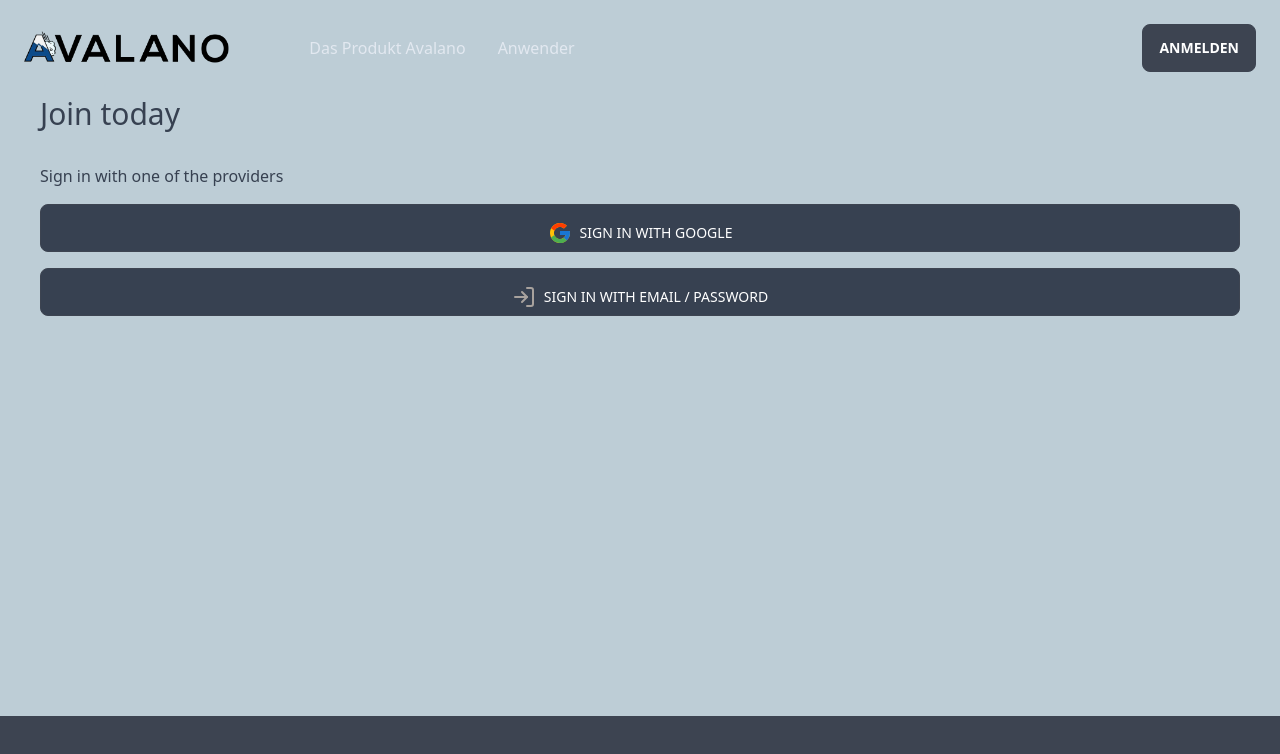
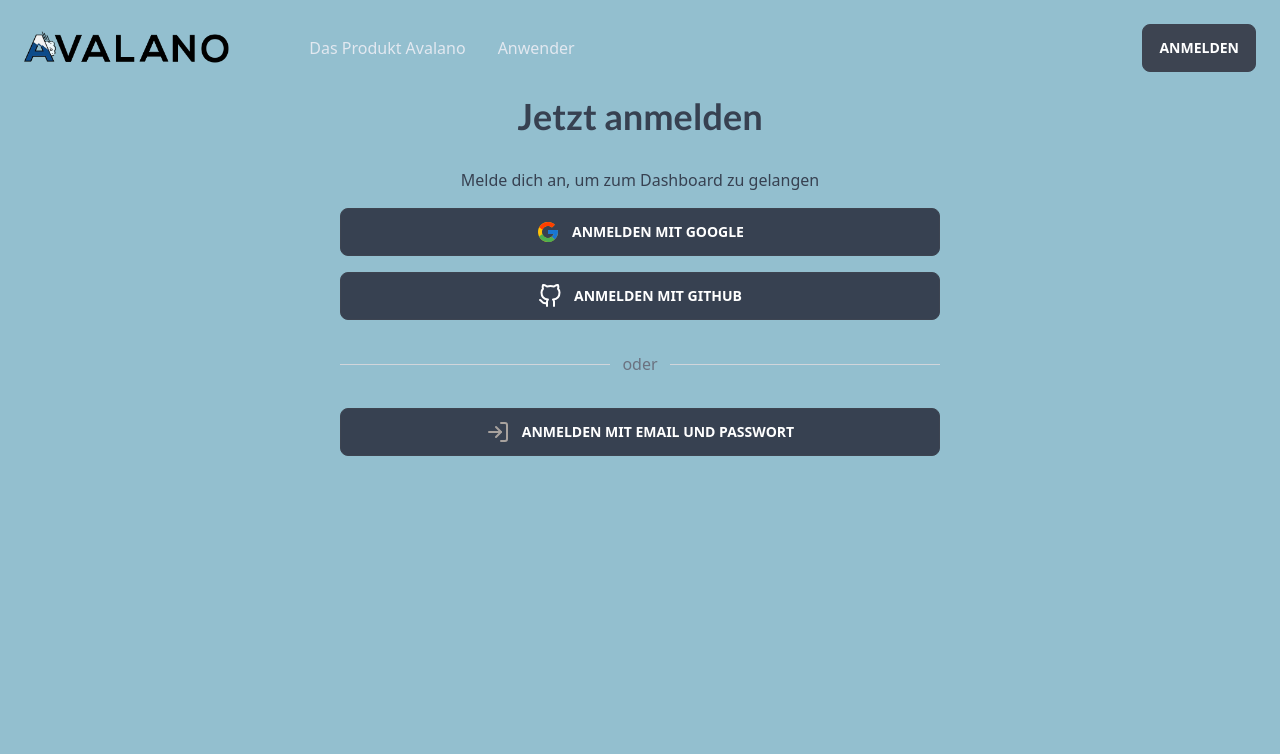
Before and after one commit to Maarsls/avalano-website, a Next.js app: page /auth/login in a window 1280 px wide. Shown: the top 754 px of the page. Built offline with nearby package versions, Linux system fonts and the light colour scheme; no server answers.

Commit message:
added register page and added login page to the dashboard

```diff
--- a/components/TeamSection.js
+++ b/components/TeamSection.js
@@ -20,7 +20,7 @@ const TeamSection = () => {
 
       <div className="flex flex-col gap-7 md:flex-row md:justify-center md:gap-16">
         {data?.map((member) => (
-          <div className="flex flex-col justify-center align-middle">
+          <div className="flex flex-col justify-center align-middle" key={member.name}>
             <img
               src={member.pictureUrl}
               alt="Sepp"
--- a/components/avalano/Milestone.js
+++ b/components/avalano/Milestone.js
@@ -1,14 +1,51 @@
-import React from "react";
+import React, { useState, useEffect, useRef } from "react";
 
-export default function Milestone({ milestone, description, when }) {
+// function useOnScreen(ref, rootMargin = "0px") {
+//   // State and setter for storing whether element is visible
+//   const [isIntersecting, setIntersecting] = useState(false);
+
+//   useEffect(() => {
+//     const observer = new IntersectionObserver(
+//       ([entry]) => {
+//         // Update our state when observer cal lback fires
+//         setIntersecting(entry.isIntersecting);
+//       },
+//       {
+//         rootMargin,
+//       }
+//     );
+//     if (ref.current) {
+//       observer.observe(ref.current);
+//     }
+//     return () => {
+//       observer.unobserve(ref.current);
+//     };
+//   }, []); // Empty array ensures that effect is only run on mount and unmount
+
+//   return isIntersecting;
+// }
+
+export default function Milestone({ milestone, description, when, isActive }) {
+  // // Ref for the element that we want to detect whether on screen
+  // const ref = useRef();
+  // // Call the hook passing in ref and root margin
+  // // In this case it would only be considered onScreen if more ...
+  // // ... than 300px of element is visible.
+  // const onScreen = useOnScreen(ref, "-420px");
   return (
-    <div className="relative flex justify-between">
+    <div className="relative flex justify-between" >
       {/* dot */}
       <div className="flex flex-col items-center w-10 mr-4 md:w-24">
         <div>
-          <div className="flex items-center justify-center w-8 h-8 bg-primary-card-color rounded-full">
-            <div className="w-4 h-4 bg-slate-200 rounded-full"></div>
-          </div>
+          {isActive ? (
+            <div className="flex items-center justify-center w-8 h-8 bg-primary-card-color rounded-full">
+              <div className="w-4 h-4 bg-slate-200 rounded-full"></div>
+            </div>
+          ) : (
+            <div className="flex items-center justify-center w-8 h-8 bg-primary-card-color rounded-full">
+              <div className="w-4 h-4 bg-primary-card-color rounded-full"></div>
+            </div>
+          )}
         </div>
 
         <div className="w-px h-full bg-blue-300 dark:bg-gray-600"></div>
--- a/pages/_app.js
+++ b/pages/_app.js
@@ -11,7 +11,7 @@ export default function App({ Component, pageProps }) {
     <QueryClientProvider client={queryClient}>
       <div className="">
         <Navbar />
-        <Component {...pageProps} />
+        <Component {...pageProps}/>
         <Footer />
       </div>
     </QueryClientProvider>
--- a/pages/auth/login.js
+++ b/pages/auth/login.js
@@ -1,11 +1,14 @@
 import { FcGoogle } from "react-icons/fc";
-import { FiLogIn } from "react-icons/fi";
+import { FiLogIn, FiGithub } from "react-icons/fi";
 import {
   signInWithPopup,
+  signInWithRedirect,
   GoogleAuthProvider,
+  GithubAuthProvider,
   FacebookAuthProvider,
   updateProfile,
-  createUserWithEmailAndPassword
+  createUserWithEmailAndPassword,
+  signInWithEmailAndPassword,
 } from "firebase/auth";
 import { auth } from "../../utils/firebase";
 import { useRouter } from "next/router";
@@ -16,8 +19,8 @@ import { useState, useEffect } from "react";
 export default function Login() {
   const route = useRouter();
   const [user, loading] = useAuthState(auth);
-  const [email, setEmail] = useState('');
-  const [password, setPassword] = useState('');
+  const [email, setEmail] = useState("");
+  const [password, setPassword] = useState("");
 
   //Sign in with google
   const googleProvider = new GoogleAuthProvider();
@@ -30,20 +33,38 @@ export default function Login() {
       console.log(error.message);
     }
   };
+  const GithubProvider = new GithubAuthProvider();
+  const GithubLogin = async () => {
+    try {
+      const result = await signInWithPopup(auth, GithubProvider);
+      console.log(result.user);
+      route.push("/dashboard");
+    } catch (error) {
+      console.log(error.message);
+    }
+  };
 
-  const onLogin = (e) => {
+  const onLogin = async (e) => {
     e.preventDefault();
-    signInWithEmailAndPassword(auth, email, password)
+    await signInWithEmailAndPassword(auth, email, password)
       .then((userCredential) => {
         // Signed in
+        if (userCredential.user.emailVerified) {
+          console.log("USSSSSSSSSR IS");
           const user = userCredential.user;
-        navigate("/home")
           console.log(user);
+
+          route.push("/dashboard");
+        } else {
+          // remove user from auth state
+          auth.currentUser = null;
+          console.log("NOT VERIFIED");
+        }
       })
       .catch((error) => {
         const errorCode = error.code;
         const errorMessage = error.message;
-        console.log(errorCode, errorMessage)
+        console.log(errorCode, errorMessage);
       });
   };
   useEffect(() => {
@@ -55,63 +76,87 @@ export default function Login() {
   }, [user]);
 
   return (
-    <div className="pt-24 p-10 text-gray-700 bg-secondary-background-color pb-96">
-      <h2 className="text-3xl font-medium">Join today</h2>
+    <div className="pt-24 p-10 text-gray-700 bg-primary-background-color h-screen">
+      <div className="my-auto">
+        <h1 className="text-4xl font-medium text-center font-latoBold">
+          Jetzt anmelden
+        </h1>
         <div className="py-4">
-        <h3 className="py-4">Sign in with one of the providers</h3>
-        <div className="flex flex-col gap-4">
+          <h3 className="py-4 text-center">
+            Melde dich an, um zum Dashboard zu gelangen
+          </h3>
+          <div className="flex flex-col gap-4  mx-auto md:w-2/3 lg:w-1/2">
             <button
               onClick={GoogleLogin}
-            className="text-white bg-gray-700 p-4 w-full font-medium rounded-lg flex align-middle gap-2 btn"
+              className="text-white bg-gray-700   btn"
             >
-            <FcGoogle className="text-2xl" />
-            Sign in with Google
+              <FcGoogle className="text-2xl mr-3" />
+              Anmelden mit Google
             </button>
-          <label
-            className="text-white bg-gray-700 p-4 w-full font-medium rounded-lg flex align-middle gap-2 btn"
-            htmlFor="my-modal"
+            <button
+              onClick={GithubLogin}
+              className="text-white bg-gray-700   btn"
             >
-            <FiLogIn className="text-2xl text-stone-400" />
-            Sign in with Email / Password
+              <FiGithub className="text-2xl mr-3" />
+              Anmelden mit Github
+            </button>
+            {/* tailwind css divider */}
+            <div className="flex items-center my-4">
+              <div className="border-t border-gray-300 flex-grow mr-3"></div>
+              <div className="text-gray-500">oder</div>
+              <div className="border-t border-gray-300 flex-grow ml-3"></div>
+            </div>
+            <label className="text-white bg-gray-700 btn" htmlFor="my-modal">
+              <FiLogIn className="text-2xl text-stone-400 mr-3" />
+              Anmelden mit Email und Passwort
             </label>
           </div>
+        </div>
+
         {/* Put this part before </body> tag */}
         <input type="checkbox" id="my-modal" className="modal-toggle" />
-        <div className="modal">
-          <div className="modal-box">
+        <label htmlFor="my-modal" className="modal cursor-pointer">
+          <label className="modal-box relative" htmlFor="">
             <div>
               <p> Login to Avalano </p>
               <form>
                 <div>
-                  <label htmlFor="email-address">
-                    Email address
-                  </label>
-                  <input id="email-address" name="email" type="email" required placeholder="Email address"
+                  <label htmlFor="email-address">Email address</label>
+                  <input
+                    id="email-address"
+                    name="email"
+                    type="email"
+                    required
+                    placeholder="Email address"
                     onChange={(e) => setEmail(e.target.value)}
                   />
                 </div>
                 <div>
-                  <label htmlFor="password">
-                    Password
-                  </label>
-                  <input id="password" name="password" type="password" required
+                  <label htmlFor="password">Password</label>
+                  <input
+                    id="password"
+                    name="password"
+                    type="password"
+                    required
                     placeholder="Password"
                     onChange={(e) => setPassword(e.target.value)}
                   />
                 </div>
-                  <input onClick={onLogin} type="submit" name="Login" className="btn"/>
+                <input
+                  onClick={onLogin}
+                  type="submit"
+                  name="Login"
+                  className="btn"
+                />
               </form>
 
               <p className="text-sm text-black text-center">
-                <Link href={"/register"}>
-                  No account yet?
-                </Link>
+                <Link href={"/register"}>No account yet?</Link>
               </p>
-
+            </div>
+          </label>
+        </label>
       </div>
     </div>
-        </div>
-      </div >
-    </div >
   );
 }
--- a/pages/dashboard/DashboardLayout.js
+++ b/pages/dashboard/DashboardLayout.js
@@ -8,5 +8,5 @@ export default function DashboardLayout({ children }) {
 
   if (loading) return <h1>Loading</h1>;
   if (!user) route.push("/auth/login");
-  if (user) return <div className="pt-24">{children}</div>;
+  if (user) return <div className="h-screen pt-24 p-5 bg-primary-background-color">{children}</div>;
 }
--- a/pages/dashboard2.js
+++ b/pages/dashboard2.js
@@ -10,7 +10,7 @@ export default function Dashboard() {
   if (!user) route.push("/auth/login");
   if (user)
     return (
-      <div className="mt-64">
+      <div className="h-screen">
         <h1>Welcome to your dashboard {user.displayName}</h1>
         <button onClick={() => auth.signOut()}>Sign out</button>
       </div>
```
Also changed, not shown: components/avalano/Timeline.js (+34 -7 lines). Lines whose indentation alone changed are shown as unchanged.
